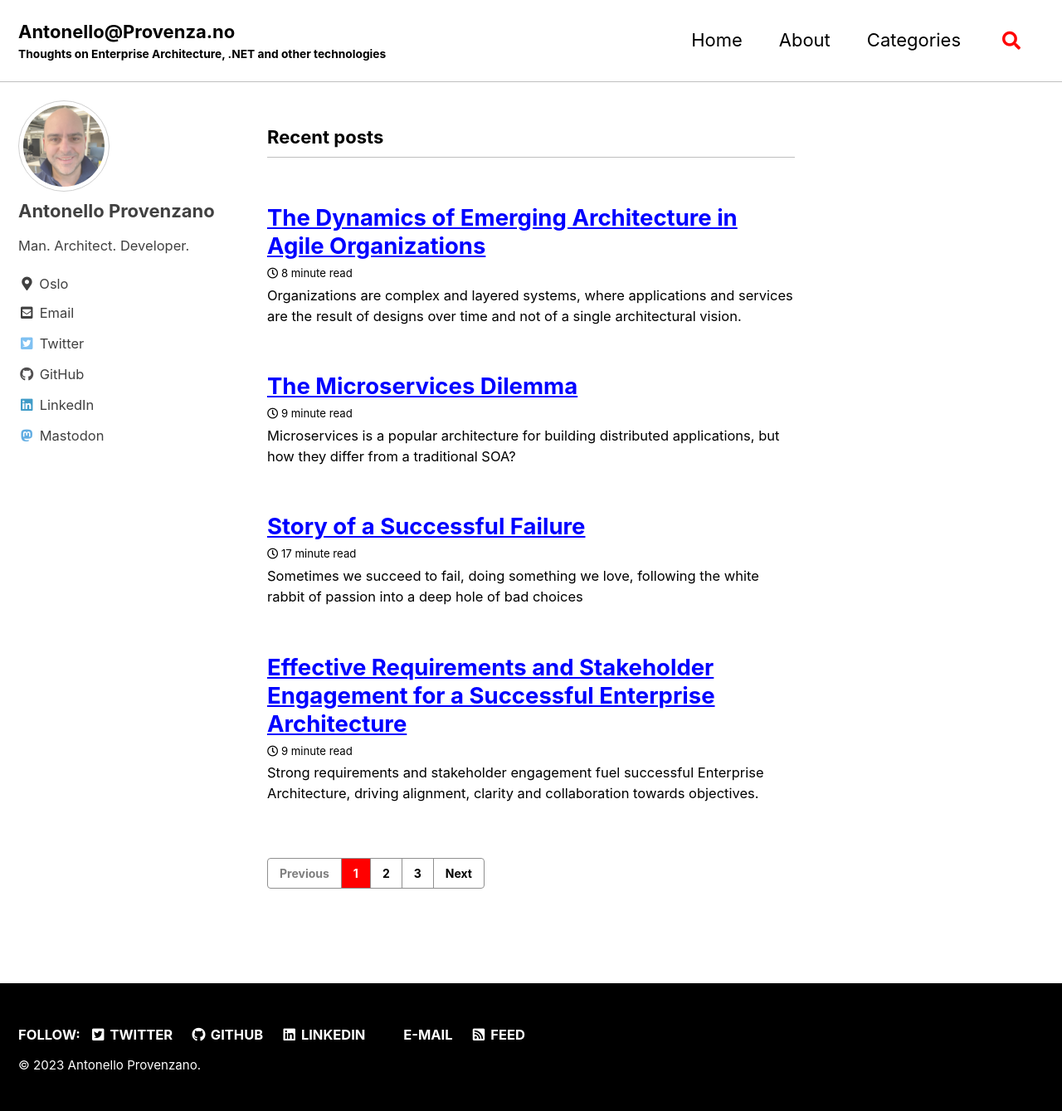
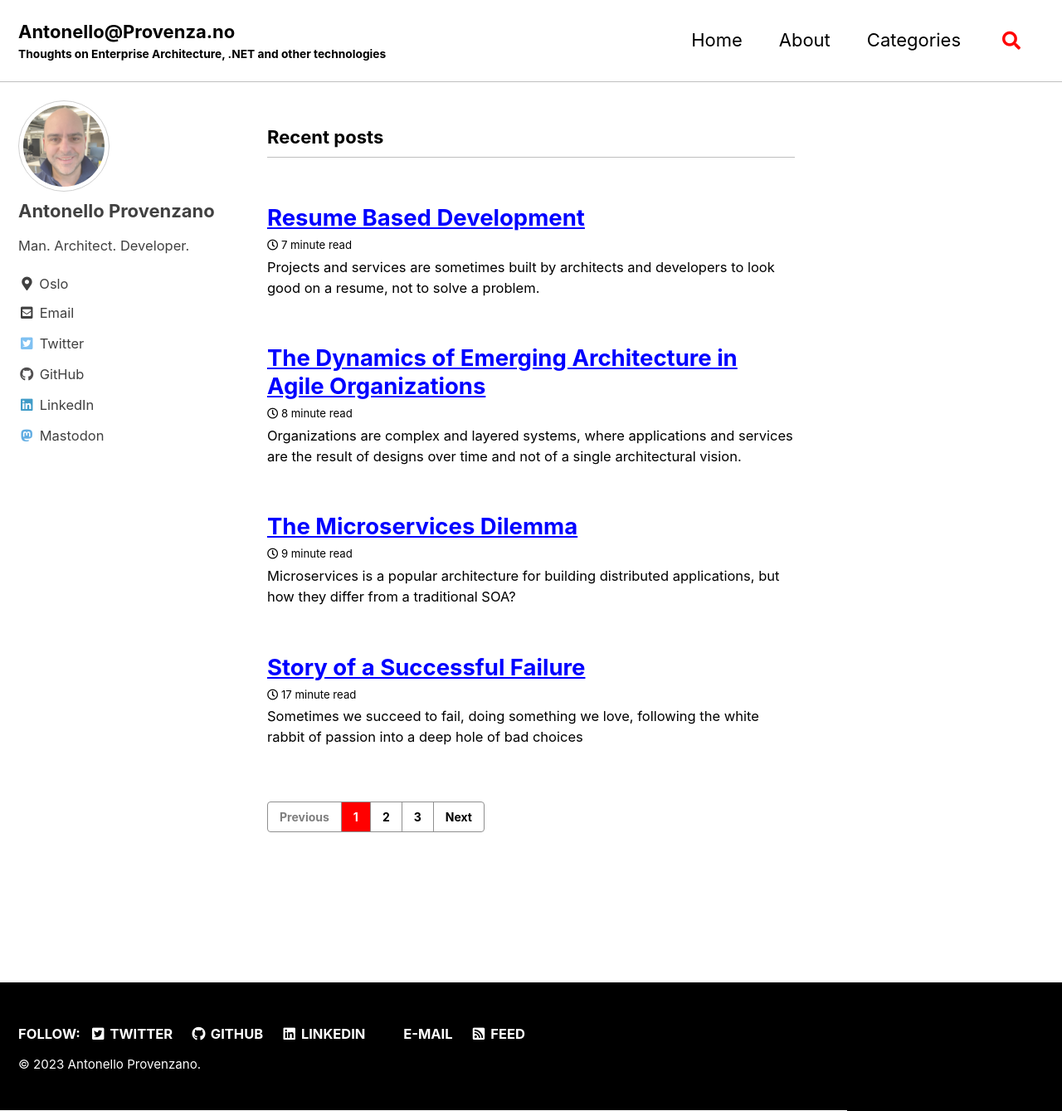
Before and after one commit to tsutomi/antonello.provenza.no, a Jekyll site: the page built from index.html, in a window 1280 px wide and 1339 px high. Shown: the whole window at 83% size. Built offline with Jekyll 4.4.1, drawn with Linux system fonts in a browser that asks for light colours; cached includes are drawn as plain includes; the list of posts is cut into pages by our own code; some of the changed lines change nothing that is shown.

Commit message:
New post on resume-based development

```diff
--- a/_drafts/2023-09-03-resume-based-development.md
+++ b/_posts/2023-09-03-resume-based-development.md
@@ -9,17 +9,19 @@ ref: resume-based-development
 lang: en
 ---
 
-Projects and services are sometimes built by architects and developers to look good on a resume, not to solve a problem: this is a problem because it leads to a lot of waste and frustration. It also leads to a lot of technical debt and unmaintainable code.
+Projects and services are sometimes developed by architects and developers with the sole intention of enhancing their resumes, rather than addressing real problems. This practice poses significant issues as it results in wastage, frustration, technical debt, and the creation of unmaintainable code.
 
 <!--more-->
 
 ## The Dynamics of Resume Based Development
 
-Organizations that have an agile software development process in place are more likely to suffer of a _resume based development approach_: this is because agile teams are often given a lot of autonomy to decide what to build and how to build it.
+![Resume](/assets/img/2023-09-03-resume-based-development/resume-apply-work-form.jpg){: .align-center }
 
-Since, rightfully, one of the key skills to look for in a developer is the ability to learn new things, developers are often given the opportunity to learn new technologies and frameworks: unfortunately, this often leads to the adoption of new _hyped_ technologies and frameworks that are not needed to solve the problem at hand.
+Organizations with an established agile software development process are more susceptible to encountering a _resume-based development_ approach. This vulnerability arises due to the significant autonomy afforded to agile teams in determining both what to build and how to build it.
 
-Sometimes this choice is driven by the sincere desire to provide the organization with a modern, future proof, solution, while in other cases (by my experience, the majority) this is only an _egoistic_ choice intended to provide the developer with a new skill to put on the resume, for internal career advancement or for external job hunting.
+One of the fundamental skills to seek in a developer is the ability to learn new technologies and frameworks. Consequently, developers are frequently provided with opportunities to acquire these skills. Regrettably, this sometimes results in the adoption of trendy and _hyped_ technologies and frameworks that do not serve the immediate problem.
+
+Occasionally, this choice is motivated by a genuine desire to equip the organization with a modern, future-proof solution. However, in many instances (as per my experience, the majority), it represents a _self-serving_ decision aimed at enhancing the developer's resume for internal career growth or external job prospects.
 
 ### Overengineering Solutions to Problems
 
@@ -31,17 +33,19 @@ I had to face myself several occasions where the implementation of a service was
 
 ## The Impact on the Organization
 
+![Colleagues Having Headache](/assets/img/2023-09-03-resume-based-development/group-business-colleagues-having-headache.jpg) {: .align-center }
+
 Working with mature technologies and frameworks surely provides benefits like _predictability_, _support_, _patterns_, while at the contrary adopting innovative approaches to the implementation of services introduces a lot of _uncertainty_ and _risk_.
 
 Product managers, product owners, and business analysts, are often not aware of the technical implications of the choices made by the team, and they are not able to assess the risk of adopting a new technology or framework, which is often not even mentioned in the requirements: here the relationship and trust between parties is key to avoid the adoption of a solution that is not the best fit for the problem at hand.
 
-The uncertainty and risk introduced by the adoption of new technologies likely results in slower pace of development, and in the worst case in the failure of the project, which is a waste of time and money for the organization.
+The uncertainty and risk associated with the adoption of new technologies often lead to a slower development pace and, in the worst-case scenario, project failure - a significant waste of both time and resources for the organization.
 
 ### The CQRS and Event Sourcing Example
 
-Few years ago, before CQRS was a well known pattern, I had to face a situation in which one of the developers charged with the _architecture_ of the security component, crucial for the large solution I was working on, decided to implement that component using CQRS and Event Sourcing, as a green field solution, instead of relying on mature technologies, like Active Directory, as instructed by myself.
+A few years ago, before [CQRS](https://martinfowler.com/bliki/CQRS.html) became a well-known pattern, I encountered a situation in which one of the developers responsible for the _architecture_ of a critical security component, vital for the large-scale solution I was working on, chose to implement it using _CQRS and Event Sourcing_ as a greenfield solution, contrary to my recommendations to rely on mature technologies such as [Active Directory](https://en.wikipedia.org/wiki/Active_Directory).
 
-None at that time knew CQRS and Event Sourcing well, and I had to study the pattern myself, to understand the implications of the choice made by the developer: given the uncertainty and risk introduced by the adoption of a new pattern, and the lack of any vendor to support it (in fact, the developer himself implemented a framework to support it), I asked him and the organization to desist and adopt a more mature technology, but I was overruled.
+None at that time, either within the organization or in the industry, knew CQRS and Event Sourcing well, and I had to study the pattern myself, to understand the implications of the choice made by the developer: given the uncertainty and risk introduced by the adoption of a new pattern, and the lack of any vendor to support it (in fact, the developer himself implemented a framework to support it), I asked him and the organization to desist and adopt a more mature technology, but I was overruled.
 
 Two years passed by, through implementations, experiments, failures, without the component to ever be functional, with an enormous waste of time and money for the organization, and with the developer to leave the organization, leaving the component in a state of _limbo_.
 
@@ -63,9 +67,11 @@ The choice of adopting new technologies and patterns to implement a service is n
 
 ### The Innovation Stream
 
+![Developer at Work](/assets/img/2023-09-03-resume-based-development/javascript-developer.jpg){: .align-center }
+
 Developers are generally (and hopefully) attracted by innovation, experimentation, and learning: being in a job where you can be excited by the opportunity to learn new technologies, free from the burden of risk, is a key motivator for developers to join a company, grow with it and stay.
 
-Unfortunately, the adoption of new technologies and patterns is not always a smooth process, and it is not always successful: providing a safe space for innovation by the organization is a key factor to attract and retain talent, but it is also a key factor to avoid the adoption of new technologies and patterns to be driven by the _resume based development_ approach.
+Regrettably, the adoption of new technologies and patterns does not always proceed smoothly, and success is not guaranteed. While offering a secure environment for innovation within the organization is vital for attracting and retaining talent, it is equally crucial to prevent the adoption of new technologies and patterns from being solely driven by the _resume-based development_ approach.
 
 Mature organizations allocate resources and time to the _innovation stream_, where product development teams feel safe to experiment with new technologies, evaluating their complexity and risks, learning from the experience, and sharing the knowledge with the rest of the organization.
 
```
Also changed, not shown: assets/img/2023-09-03-resume-based-development/group-business-colleagues-having-headache.jpg (added), assets/img/2023-09-03-resume-based-development/javascript-developer.jpg (added), assets/img/2023-09-03-resume-based-development/resume-apply-work-form.jpg (added).
